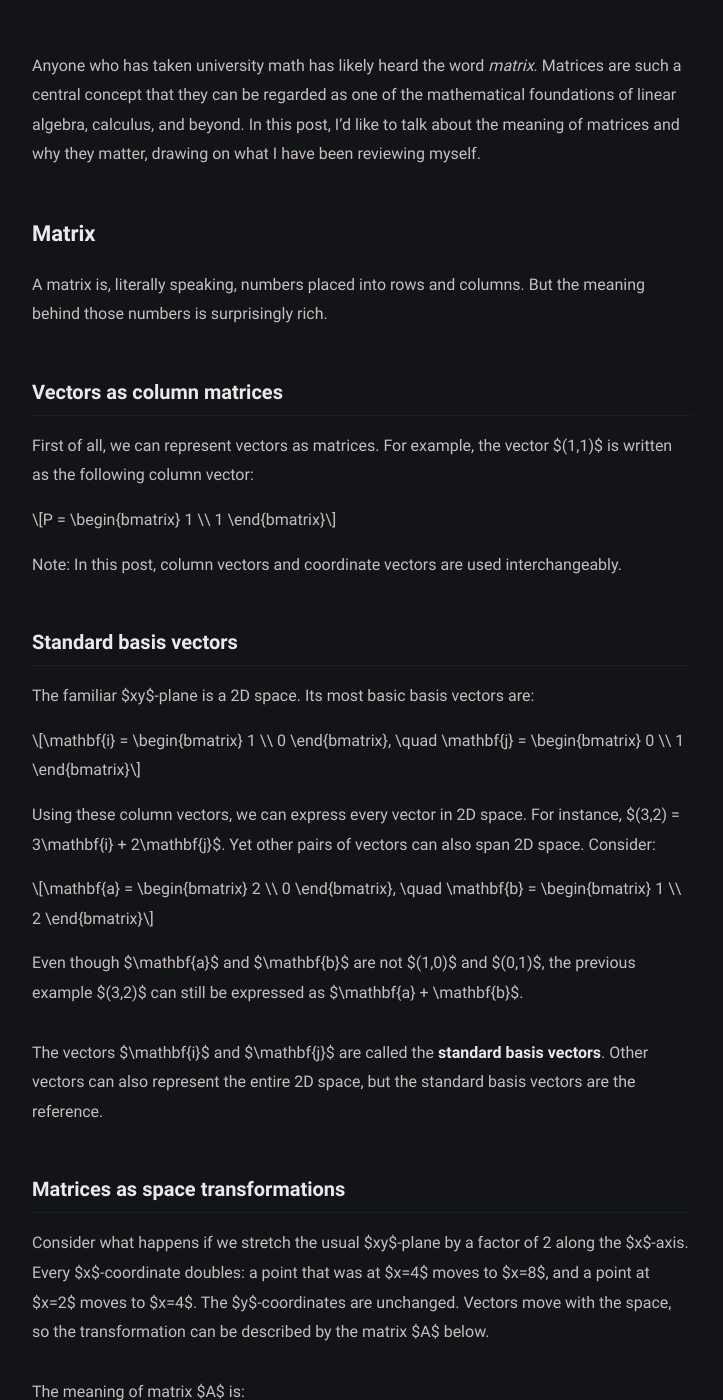
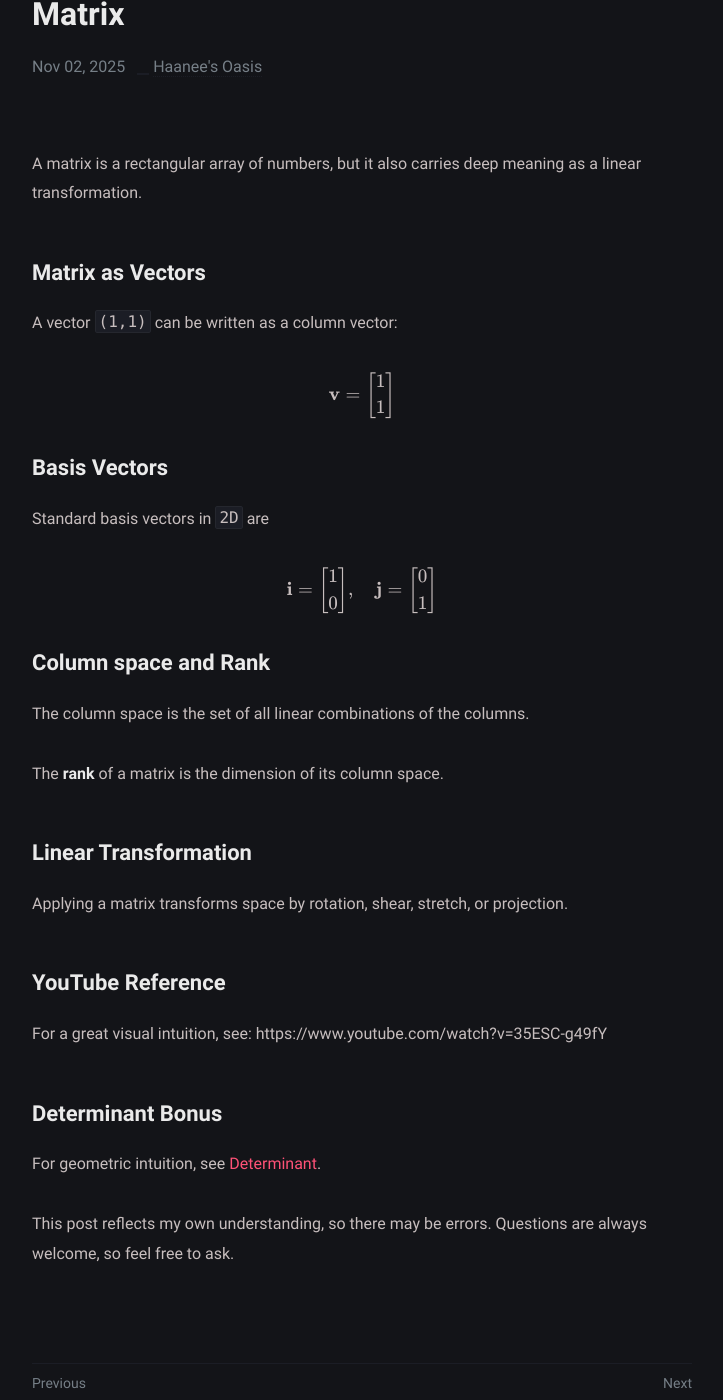
Before and after one commit to Oasisforhaanee/Oasisforhaanee.github.io, a Jekyll site: the page built from _posts/2025-11-02-matrix.md, in a window 1280 px wide and 1400 px high, scrolled down 244 px. Shown: the whole window, without its empty margins (278-1001 px from the left). Built offline with Jekyll 4.4.1, drawn with Linux system fonts in a browser that asks for light colours; comment, search, counter and statistics services are not loaded; some of the changed text lies outside the part shown.

Commit message:
Add 2025-11-02-matrix.md

```diff
--- a/_posts/2025-11-02-matrix.md
+++ b/_posts/2025-11-02-matrix.md
@@ -1,108 +1,46 @@
 ---
 layout: post
-title: "Matrices: Basis Vectors and Linear Transformations"
-description: "An English walkthrough of matrices as coordinate representations of vectors and linear transformations in 2D space."
-image:
-  path: /assets/images/matrix-yt-thumb.jpg
-  alt: 3Blue1Brown thumbnail: Linear transformations and matrices
-date: 2025-11-02
+title: "Matrix"
+date: 2025-11-02T15:19:00+09:00
 categories: [linear-algebra, calculus]
 tags: [Matrix, Linear Algebra, Basis, Calculus]
+description: "What a matrix is, how it stores vectors, basis change, and linear transformations."
 canonicalURL: "https://blog.naver.com/kkul20235/224061973976"
+usemathjax: true
+comments: true
 permalink: /matrix/
-usemathjax: true
-math: true
-comments: true
 ---
 
-Anyone who has taken university math has likely heard the word *matrix*. Matrices are such a central concept that they can be regarded as one of the mathematical foundations of linear algebra, calculus, and beyond. In this post, I’d like to talk about the meaning of matrices and why they matter, drawing on what I have been reviewing myself.
+A matrix is a rectangular array of numbers, but it also carries deep meaning as a linear transformation.
 
-## Matrix
+## Matrix as Vectors
 
-A matrix is, literally speaking, numbers placed into rows and columns. But the meaning behind those numbers is surprisingly rich.
+A vector `(1,1)` can be written as a column vector:
 
-### Vectors as column matrices
+$$\mathbf{v}=\begin{bmatrix}1\\ 1\end{bmatrix}$$
 
-First of all, we can represent vectors as matrices. For example, the vector $(1,1)$ is written as the following column vector:
+## Basis Vectors
 
-$$P = \begin{bmatrix} 1 \\ 1 \end{bmatrix}$$
+Standard basis vectors in `2D` are
 
-Note: In this post, column vectors and coordinate vectors are used interchangeably.
+$$\mathbf{i}=\begin{bmatrix}1\\ 0\end{bmatrix},\quad \mathbf{j}=\begin{bmatrix}0\\ 1\end{bmatrix}$$
 
-### Standard basis vectors
+## Column space and Rank
 
-The familiar $xy$-plane is a 2D space. Its most basic basis vectors are:
+The column space is the set of all linear combinations of the columns.
 
-$$\mathbf{i} = \begin{bmatrix} 1 \\ 0 \end{bmatrix}, \quad \mathbf{j} = \begin{bmatrix} 0 \\ 1 \end{bmatrix}$$
+The **rank** of a matrix is the dimension of its column space.
 
-Using these column vectors, we can express every vector in 2D space. For instance, $(3,2) = 3\mathbf{i} + 2\mathbf{j}$. Yet other pairs of vectors can also span 2D space. Consider:
+## Linear Transformation
 
-$$\mathbf{a} = \begin{bmatrix} 2 \\ 0 \end{bmatrix}, \quad \mathbf{b} = \begin{bmatrix} 1 \\ 2 \end{bmatrix}$$
+Applying a matrix transforms space by rotation, shear, stretch, or projection.
 
-Even though $\mathbf{a}$ and $\mathbf{b}$ are not $(1,0)$ and $(0,1)$, the previous example $(3,2)$ can still be expressed as $\mathbf{a} + \mathbf{b}$.
+## YouTube Reference
 
-The vectors $\mathbf{i}$ and $\mathbf{j}$ are called the **standard basis vectors**. Other vectors can also represent the entire 2D space, but the standard basis vectors are the reference.
+For a great visual intuition, see: https://www.youtube.com/watch?v=35ESC-g49fY
 
-### Matrices as space transformations
+## Determinant Bonus
 
-Consider what happens if we stretch the usual $xy$-plane by a factor of 2 along the $x$-axis. Every $x$-coordinate doubles: a point that was at $x=4$ moves to $x=8$, and a point at $x=2$ moves to $x=4$. The $y$-coordinates are unchanged. Vectors move with the space, so the transformation can be described by the matrix $A$ below.
+For geometric intuition, see [Determinant](https://oasisforhaanee.github.io/2025-11-09-determinant/).
 
-The meaning of matrix $A$ is:
-
-- map the standard basis vector $\mathbf{i}=(1,0)$ to $(2,0)$, and
-- map the standard basis vector $\mathbf{j}=(0,1)$ to $(0,1)$.
-
-If a vector before transformation was $3\mathbf{i} + 2\mathbf{j}$, then after stretching the $x$-axis by 2, the same linear combination now represents a vector whose $x$-coordinate is doubled. This process is expressed using matrix multiplication.
-
-Let $\mathbf{X}$ be an arbitrary vector. Then the product $A\mathbf{X}$ means: move $\mathbf{X}$ according to the transformation encoded by $A$, and read off its new position.
-
-The rule for matrix multiplication is: take each row of $A$ and dot it with each column of $\mathbf{X}$. The resulting $(4,1)$ vector is the image of the original $\mathbf{X}=(2,1)$ under the transformation by $A$.
-
-### Video explanation
-
-This is easier to understand through an animated video than through words. I highly recommend watching the 3Blue1Brown video below.
-
-![3Blue1Brown - Linear transformations and matrices](https://i.ytimg.com/vi/35ESC-g49fY/maxresdefault.jpg)
-
-Watch the video here: [Linear transformations and matrices | 3Blue1Brown](https://www.youtube.com/watch?v=35ESC-g49fY)
-
-This video is from the 3Blue1Brown YouTube channel's *Essence of linear algebra* series. Watching the other videos in this series also made linear algebra much more intuitive and interesting to me.
-
-### Where are these transformations used?
-
-One common example is font styling. When slanting or otherwise reshaping text, the program applies a space transformation to every glyph. For instance, applying the “double the $x$-coordinate” transformation to ordinary text yields a horizontally stretched style.
-
-## Matrices and equations
-
-We can also write systems of equations using matrices. Consider the system:
-
-$$
-\begin{cases}
-ax + by = e \\
-cx + dy = f
-\end{cases}
-$$
-
-This can be written in matrix form as:
-
-$$A\mathbf{X} = \mathbf{B}$$
-
-Since $A$ is the matrix representing a space transformation, this equation asks: find the pre-image $\mathbf{X}$ whose image under the transformation $A$ is the vector $\mathbf{B}$.
-
-A 3-variable system has a similar interpretation:
-
-$$A\mathbf{X} = \mathbf{B}$$
-
-Here, the solution is the vector $\mathbf{X}$ that lands at $\mathbf{B}$ after applying the transformation $A$.
-
-Gaussian elimination is still the simplest method for solving systems, but this geometric viewpoint is worth keeping in mind.
-
-## Next steps
-
-In the next post, I will cover the **determinant**. Thank you for reading such a long post.
-
----
-
-*※ This post was written based on my own understanding, so there may be errors. Questions are always welcome, so feel free to ask.*
-
-*Original: [Naver Blog](https://blog.naver.com/kkul20235/224061973976)*
+This post reflects my own understanding, so there may be errors. Questions are always welcome, so feel free to ask.
```
